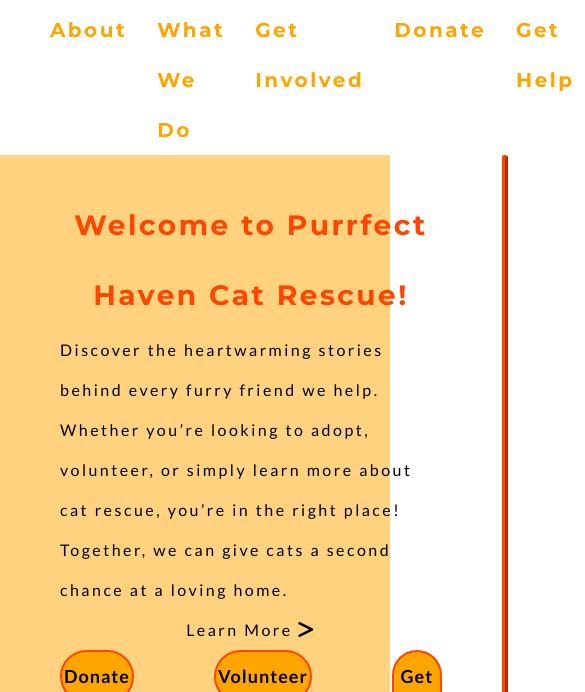
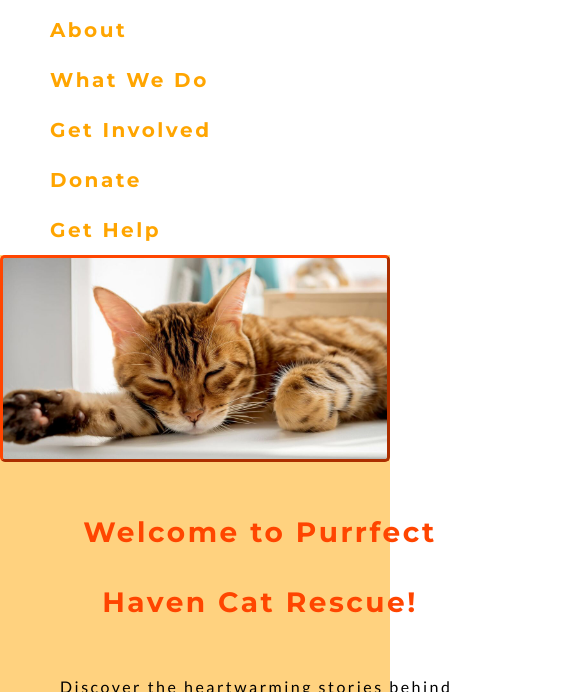
Before and after one commit to kconley99/purrfecthaven, a plain HTML site: page index.html in a window 390 px wide. Shown: the part 152-844 px from the top of the page, 585 px wide, since content can reach past the window. Drawn offline with Linux system fonts and the light colour scheme.

Commit message:
finished tablet media querie working on mobile

```diff
--- a/index.html
+++ b/index.html
@@ -32,6 +32,9 @@
 <main>
 <!-- intro section -->
 <section class="intro-container background">
+    <div class="flex-img">
+        <img src="images/cat2.jpg" alt="An orange cat sleeping">
+    </div>
     <div class="intro-content">
         <h1 class="center">Welcome to Purrfect Haven Cat Rescue!</h1>
         <article>Discover the heartwarming stories behind every furry friend we help. Whether you’re looking to adopt, volunteer, or simply learn more about cat rescue, you’re in the right place! Together, we can give cats a second chance at a loving home.</article>
@@ -43,9 +46,6 @@
         <a href="involved.html"><button>Volunteer</button></a>
         <a href="help.html"><button>Get Help</button></a>
     </div>
-    </div>
-    <div>
-        <img src="images/cat2.jpg" alt="An orange cat sleeping">
     </div>
 </section>
 <!-- stat section -->
@@ -69,7 +69,7 @@
             <div class="stat-txt">
                 <h2>Donate</h2>
                 <h3>Now</h3>
-                <button class="donate-btn"><i class="fa-solid fa-paw fa-2x"></i>
+                <a href="donate.html" target="_blank"><button class="donate-btn"><i class="fa-solid fa-paw fa-2x"></i></button></a>
             </div>
         </div>
     </div>
--- a/styles.css
+++ b/styles.css
@@ -88,7 +88,7 @@ button {
     border-radius: 50px;
     border: 2px solid orangered;
     cursor: pointer;
-    padding: 2px;
+    padding: 5px;
 }
 
 button:hover {
@@ -140,10 +140,13 @@ header img {
 }
 /* intro section */
 
+    /* Ensure intro-container is a flexbox with equal height children */
 .intro-container {
     display: flex;
-    justify-content: space-between;
-    flex: 1 1 auto;
+    flex-direction: row; /* Main axis is horizontal */
+    align-items: stretch; /* Ensures equal height */
+    width: 100%; /* Container takes full width */
+    min-height: 400px; /* Optional: Set a minimum height for consistency */
 }
 
 .intro-content {
@@ -154,12 +157,27 @@ header img {
     justify-content: space-between;
     margin: 15px 20px;
     justify-items: center;
+    flex: 1 1 50%; /* Take 50% width, grow and shrink as needed */
+    margin: 15px 20px;
 }
 
-.intro-container img {
-    width: 850px;
-    height: 600px;
-    object-fit: cover;
+/* flex image container / image */
+.flex-img {
+    flex: 1 1 50%; /* Take 50% width, grow and shrink as needed */
+    height: 100%; /* Match container height */
+}
+        /*     flex-basis: 50%; Initial width of image is 50% of container */
+        /*  flex-grow: 1; Allow growing if needed */
+        /*     flex-shrink: 1; /* Allow shrinking if needed */
+
+
+.flex-img img {
+    width: 100%; /* Fill container width */
+    height: 100%; /* Fill container height */
+    object-fit: cover; /* Scale to cover, may crop */
+    display: block; /* Remove default spacing */
+    border: 3px outset orangered; /* Maintain your border style */
+    border-radius: 5px;
 }
 
 aside a {
@@ -193,9 +211,11 @@ aside a {
 /* partner section */
 .partner-container {
     display: flex;
+    flex-direction: row;
+    align-items: center;
+    justify-content: space-evenly;
+    padding: 20px;
     flex-wrap: wrap;
-    justify-content: space-evenly;
-    padding: 75px;
 }
 
 /* footer section */
@@ -232,6 +252,17 @@ aside a {
 
 .soc-box:active {
     color: coral;
+}
+
+/* get involved page */
+/* rescue gallery */
+.rescues-container {
+    display: flex;
+    flex-direction: column;
+    align-items: center;
+    justify-content: space-between;
+    padding: 20px;
+    width: 100%;
 }
 
 /* contact form */
@@ -307,13 +338,43 @@ aside a {
   }
 
   /* media queries */
-
-  @media (max-width: 1200px) {
-   .intro-container img {
-    width: 100%;
+ @media (max-width: 1100px) {
+    .intro-container {
+        flex-wrap: wrap;
     }
 
-    .intro-container {
-        flex-basis: 1 1 600px;
+    .intro-content {
+        gap: 40px;
     }
-  }
+ }
+
+ @media (max-width: 768px) {
+    .nav-links {
+        flex-direction: column;
+        gap: 0px;
+    }
+
+    .intro-content {
+        gap: 30px;
+    }
+
+    .stat-box-container {
+        flex-direction: column;
+        align-items: center;
+    }
+
+    .partner-container {
+        width: 80%;
+
+    }
+
+    .background {
+        width: 100%;
+    }
+
+    .rescues-container {
+        gap: 30px;
+        max-width: 668px;
+        flex: 1 2 868px;
+    }
+ }
```
Also changed, not shown: donate.html (+3 -3 lines), help.html (+1 -2 lines), involved.html (+6 -6 lines), whatwedo.html (+1 -1 lines).
